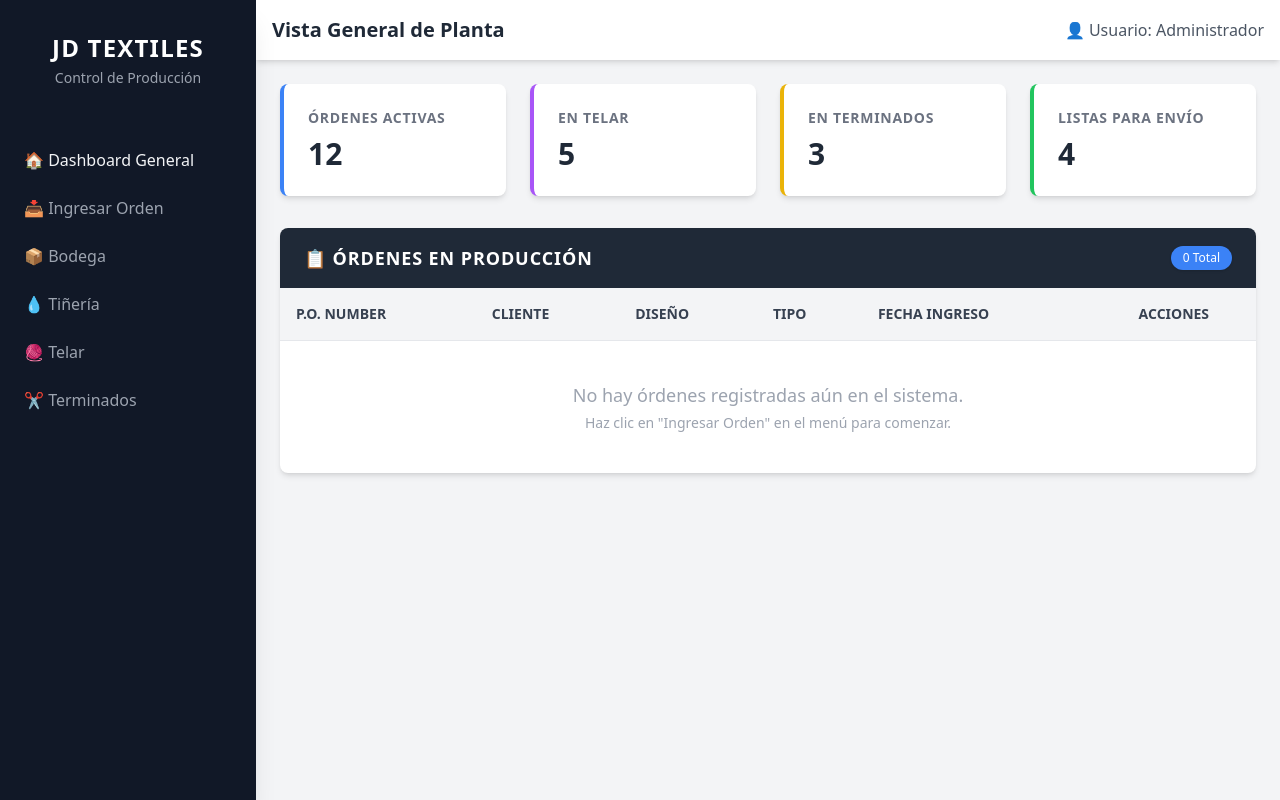
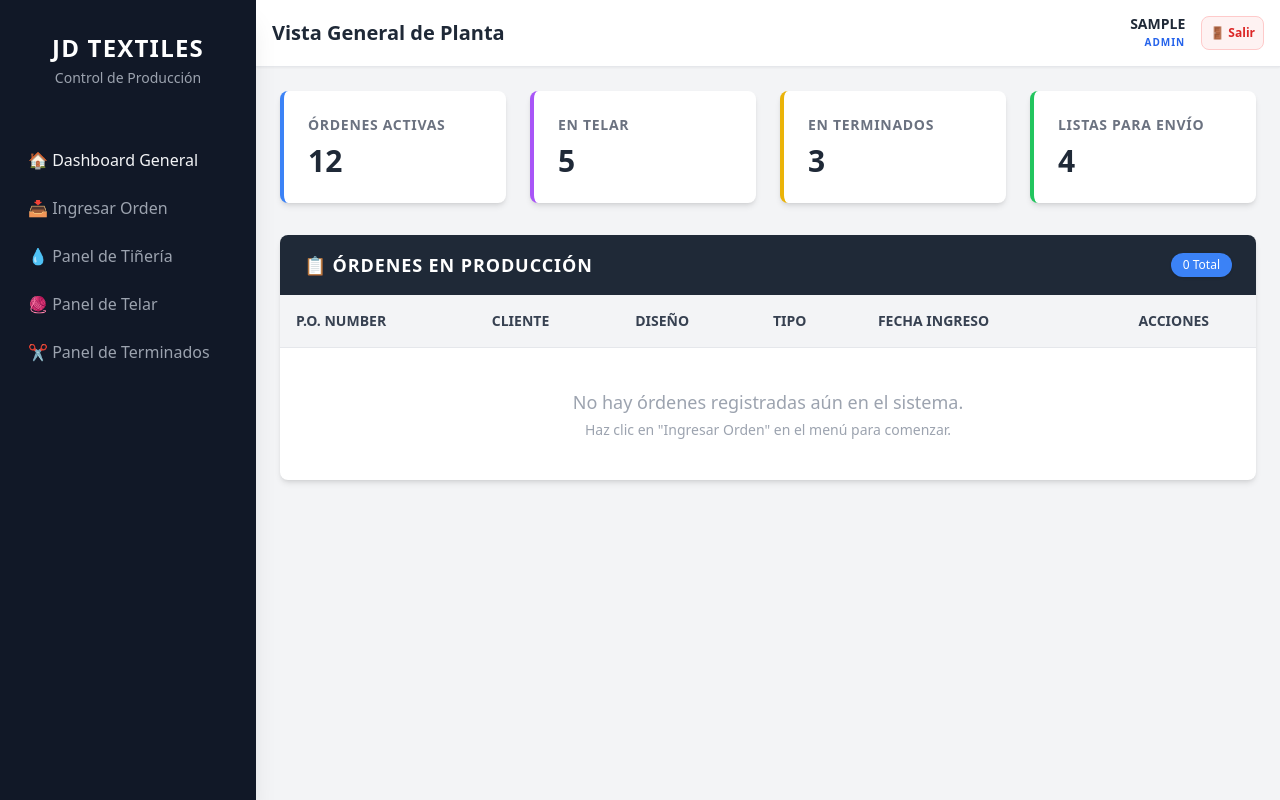
Before and after one commit to edferch/JD-TEXTILES-SA, a Django app: page / in a window 1280 px wide. Run offline with Django 5.2, Linux system fonts and the light colour scheme; the visitor is signed in with stand-in values (Sample User, id 1); data that the repository does not hold is empty; some libraries are stand-ins or nearby versions.

Commit message:
cambios para el dashboard

```diff
--- a/jdtextiles_app/templates/base.html
+++ b/jdtextiles_app/templates/base.html
@@ -16,24 +16,45 @@
             <p class="text-gray-400 text-sm mt-1">Control de Producción</p>
         </div>
         <nav class="mt-8">
-            <a href="/" class="block py-3 px-6 text-gray-100 hover:bg-gray-800 hover:text-white transition">🏠 Dashboard General</a>
-            <!-- Nuevo Botón -->
-            <a href="{% url 'crear_orden' %}" class="block py-3 px-6 text-gray-400 hover:bg-gray-800 hover:text-white transition">📥 Ingresar Orden</a>
-            <a href="#" class="block py-3 px-6 text-gray-400 hover:bg-gray-800 hover:text-white transition">📦 Bodega</a>
-            <a href="#" class="block py-3 px-6 text-gray-400 hover:bg-gray-800 hover:text-white transition">💧 Tiñería</a>
-            <a href="#" class="block py-3 px-6 text-gray-400 hover:bg-gray-800 hover:text-white transition">🧶 Telar</a>
-            <a href="#" class="block py-3 px-6 text-gray-400 hover:bg-gray-800 hover:text-white transition">✂️ Terminados</a>
+            {% if request.user.perfilusuario.departamento == 'GERENCIA' or request.user.perfilusuario.departamento == 'BODEGA' or request.user.is_superuser %}
+            <a href="{% url 'dashboard' %}" class="block py-3 px-6 text-gray-100 hover:bg-gray-800 hover:text-white transition border-l-4 border-transparent hover:border-blue-500">🏠 Dashboard General</a>
+            <a href="{% url 'crear_orden' %}" class="block py-3 px-6 text-gray-400 hover:bg-gray-800 hover:text-white transition border-l-4 border-transparent hover:border-blue-500">📥 Ingresar Orden</a>
+            {% endif %}
+
+            {% if request.user.perfilusuario.departamento == 'TINERIA' or request.user.perfilusuario.departamento == 'GERENCIA' or request.user.is_superuser %}
+            <a href="#" class="block py-3 px-6 text-gray-400 hover:bg-gray-800 hover:text-white transition border-l-4 border-transparent hover:border-blue-500">💧 Panel de Tiñería</a>
+            {% endif %}
+
+            {% if request.user.perfilusuario.departamento == 'TELAR' or request.user.perfilusuario.departamento == 'GERENCIA' or request.user.is_superuser %}
+            <a href="#" class="block py-3 px-6 text-gray-400 hover:bg-gray-800 hover:text-white transition border-l-4 border-transparent hover:border-blue-500">🧶 Panel de Telar</a>
+            {% endif %}
+
+            {% if request.user.perfilusuario.departamento == 'TERMINADOS' or request.user.perfilusuario.departamento == 'GERENCIA' or request.user.is_superuser %}
+            <a href="#" class="block py-3 px-6 text-gray-400 hover:bg-gray-800 hover:text-white transition border-l-4 border-transparent hover:border-blue-500">✂️ Panel de Terminados</a>
+            {% endif %}
         </nav>
     </div>
 
     <!-- Contenido Principal Dinámico -->
     <div class="ml-64 flex-1 flex flex-col min-h-screen">
         <!-- Barra superior (Navbar) -->
-        <header class="bg-white shadow-md p-4 flex justify-between items-center">
-            <h2 class="text-xl font-semibold text-gray-800">{% block header %}Panel de Control{% endblock %}</h2>
-            <div class="text-gray-600 font-medium">
-                <!-- Aquí luego pondremos el nombre del usuario logueado -->
-                👤 Usuario: Administrador
+        <header class="bg-white shadow-sm border-b p-4 flex justify-between items-center">
+            <h2 class="text-xl font-bold text-gray-800">{% block header %}Panel de Control{% endblock %}</h2>
+
+            <div class="flex items-center gap-4">
+                <div class="text-right">
+                    <p class="text-sm font-bold text-gray-800 uppercase leading-none">{{ request.user.username }}</p>
+                    <p class="text-[10px] text-blue-600 font-black uppercase tracking-widest mt-1">
+                        {{ request.user.perfilusuario.departamento|default:"ADMIN" }}
+                    </p>
+                </div>
+
+                <form action="{% url 'logout' %}" method="post" class="m-0">
+                    {% csrf_token %}
+                    <button type="submit" class="bg-red-50 hover:bg-red-100 text-red-600 font-bold p-2 rounded-lg text-xs transition border border-red-200">
+                        🚪 Salir
+                    </button>
+                </form>
             </div>
         </header>
 
```
